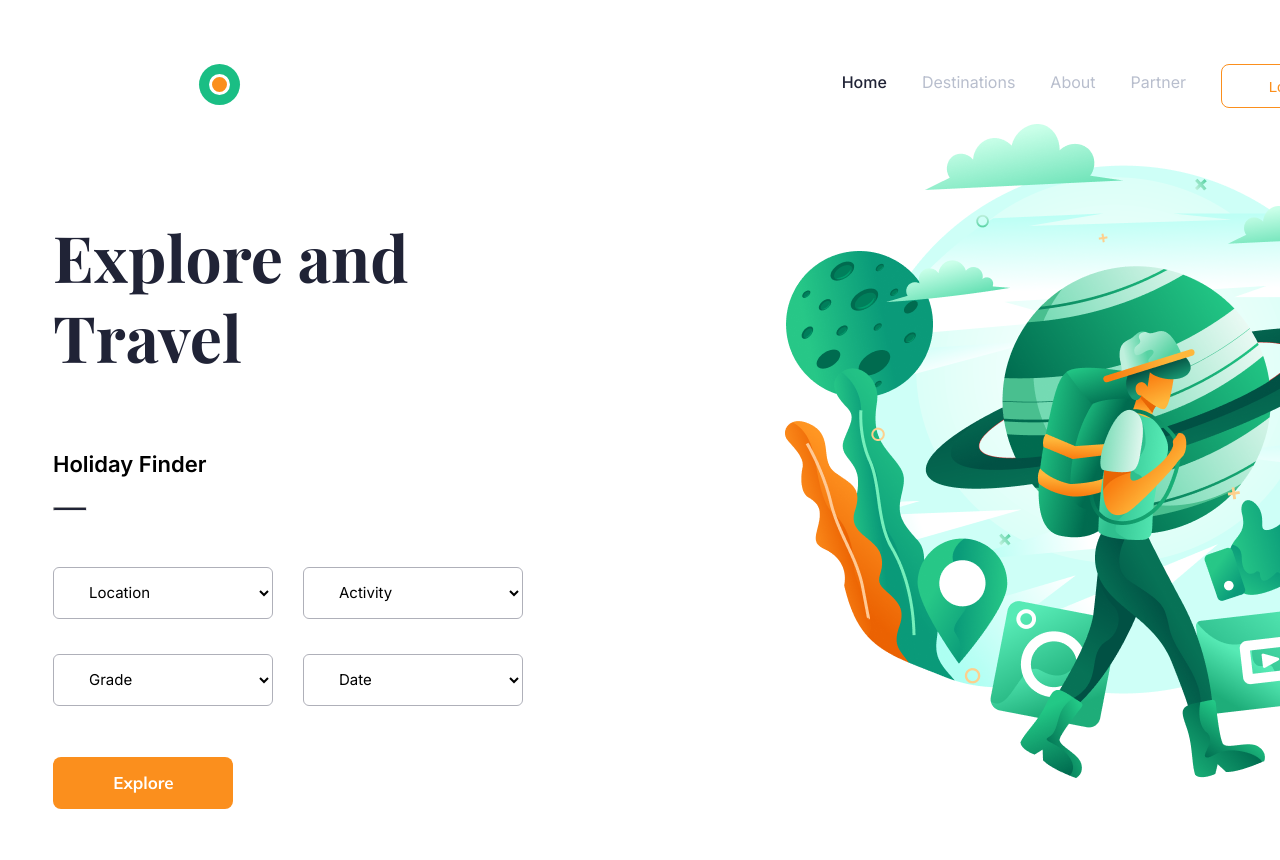
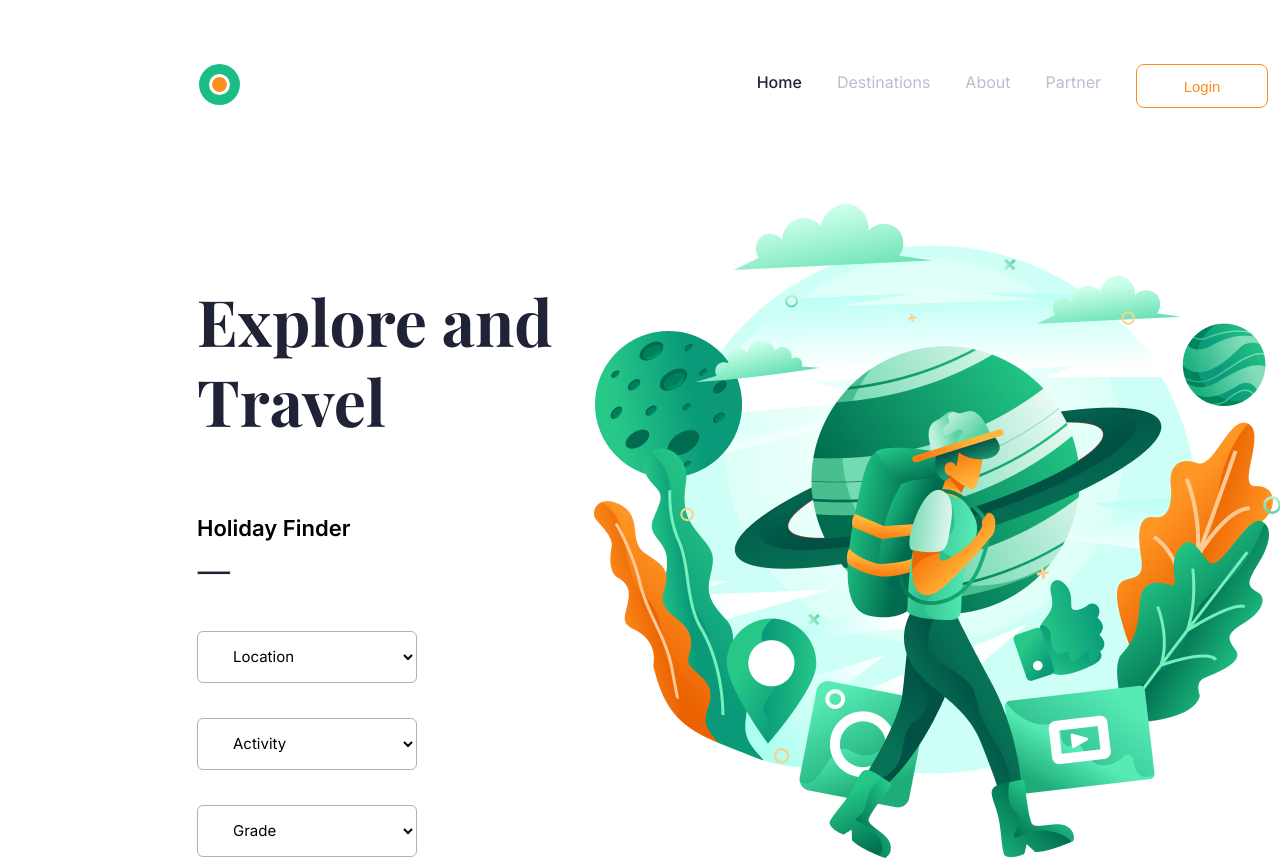
Before and after one commit to eynlanzer/thousand-sunny, a React (Create React App) app: page / in a window 1280 px wide. Shown: the top 860 px of the page. Built offline with nearby package versions, Linux system fonts and the light colour scheme.

Commit message:
finder reviewed

```diff
--- a/src/scss/_finder.scss
+++ b/src/scss/_finder.scss
@@ -2,9 +2,9 @@
   max-width: 1330px;
   display: flex;
   justify-content: space-between;
+  margin: 80px 105px 0 189px;
   &__content{
-    margin-top: 50px;
-    margin-left: 45px;
+    margin-top: 34px;
 
     &__btn{
       background-color: var(--orange);
@@ -70,6 +70,5 @@
   &__img{
     height: 654px;
     width: 687px;
-    margin-right: -200px; //temp
   }
 }
--- a/src/scss/_header.scss
+++ b/src/scss/_header.scss
@@ -14,6 +14,7 @@
     display: flex;
     gap: 18px;
     margin-top: 8px;
+    margin-right: 85px;
     &__white{
       background-color: #fff;
       color: var(--orange);
```
